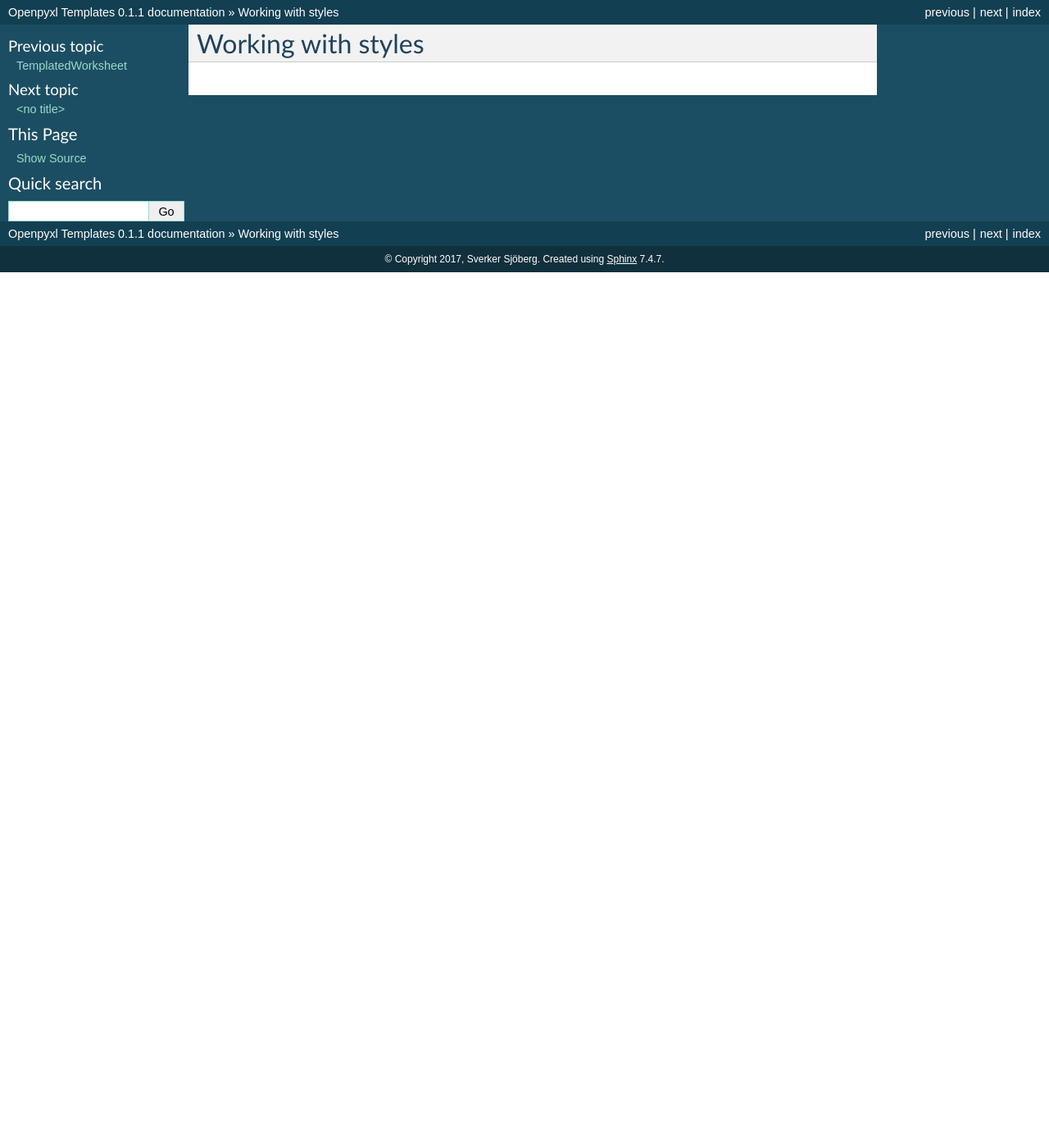
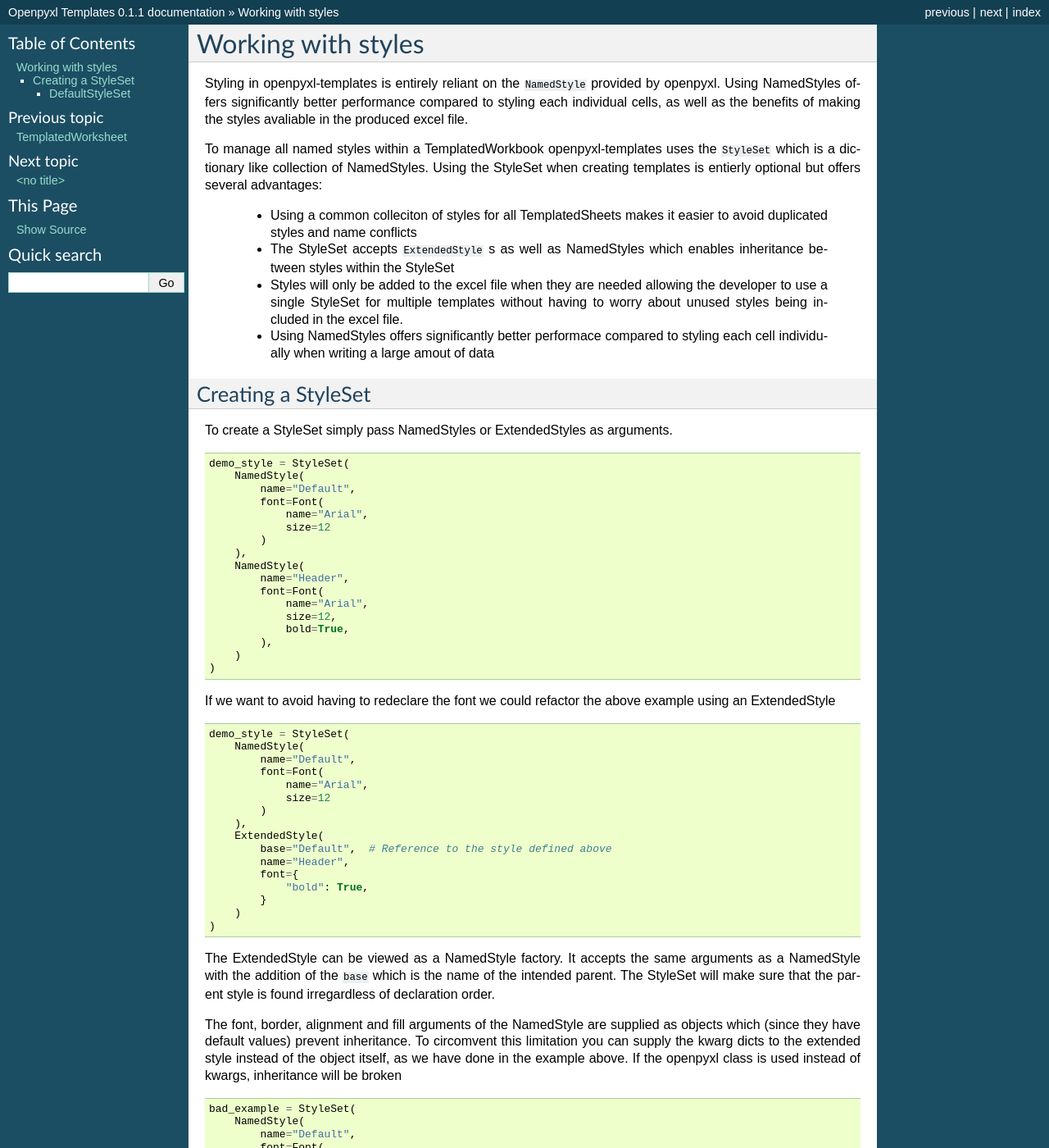
Before and after one commit to SverkerSbrg/openpyxl-templates, a Sphinx documentation site: the page built from docs/styles.rst, in a window 1280 px wide and 1400 px high. Shown: the whole window at 82% size. Built offline with Sphinx 7.4.7, drawn with Linux system fonts in a browser that asks for light colours; pages that are not in the unit, such as notebooks, are missing from menus; some of the changed text lies outside the part shown.

Commit message:
docs update

```diff
--- /dev/null
+++ b/docs/examples/styles.py
@@ -0,0 +1,60 @@
+from openpyxl.styles import NamedStyle, Font
+
+from openpyxl_templates.styles import StyleSet, ExtendedStyle
+from openpyxl_templates.utils import SolidFill
+
+demo_style = StyleSet(
+    NamedStyle(
+        name="Default",
+        font=Font(
+            name="Arial",
+            size=12
+        )
+    ),
+    NamedStyle(
+        name="Header",
+        font=Font(
+            name="Arial",
+            size=12,
+            bold=True,
+        ),
+    )
+)
+
+demo_style = StyleSet(
+    NamedStyle(
+        name="Default",
+        font=Font(
+            name="Arial",
+            size=12
+        )
+    ),
+    ExtendedStyle(
+        base="Default",  # Reference to the style defined above
+        name="Header",
+        font={
+            "bold": True,
+        }
+    )
+)
+
+bad_example = StyleSet(
+    NamedStyle(
+        name="Default",
+        font=Font(
+            name="Arial",
+            size=12
+        )
+    ),
+    ExtendedStyle(
+        base="Default",
+        name="Header",
+        font=Font(
+            # Openpyxl will set name="Calibri" by default which will override name="Arial and break inheritance.
+            bold=True
+        )
+    )
+)
+
+
+# Bad the font will be replaced entierly
--- a/docs/styles.rst
+++ b/docs/styles.rst
@@ -3,3 +3,49 @@
 ===================
 Working with styles
 ===================
+
+Styling in openpyxl-templates is entirely reliant on the ``NamedStyle`` provided by openpyxl. Using NamedStyles offers significantly better performance compared to styling each individual cells, as well as the benefits of making the styles avaliable in the produced excel file.
+
+To manage all named styles within a TemplatedWorkbook openpyxl-templates uses the ``StyleSet`` which is a dictionary like collection of NamedStyles. Using the StyleSet when creating templates is entierly optional but offers several advantages:
+
+ - Using a common colleciton of styles for all TemplatedSheets makes it easier to avoid duplicated styles and name conflicts
+ - The StyleSet accepts ``ExtendedStyle`` s as well as NamedStyles which enables inheritance between styles within the StyleSet
+ - Styles will only be added to the excel file when they are needed allowing the developer to use a single StyleSet for multiple templates without having to worry about unused styles being included in the excel file.
+ - Using NamedStyles offers significantly better performace compared to styling each cell individually when writing a large amout of data
+
+-------------------
+Creating a StyleSet
+-------------------
+
+To create a StyleSet simply pass NamedStyles or ExtendedStyles as arguments.
+
+.. literalinclude:: examples/styles.py
+    :lines: 6-22
+
+If we want to avoid having to redeclare the font we could refactor the above example using an ExtendedStyle
+
+.. literalinclude:: examples/styles.py
+    :lines: 24-39
+
+The ExtendedStyle can be viewed as a NamedStyle factory. It accepts the same arguments as a NamedStyle with the addition of the ``base`` which is the name of the intended parent. The StyleSet will make sure that the parent style is found irregardless of declaration order.
+
+The font, border, alignment and fill arguments of the NamedStyle are supplied as objects which (since they have default values) prevent inheritance. To circomvent this limitation you can supply the kwarg dicts to the extended style instead of the object itself, as we have done in the example above. If the openpyxl class is used instead of kwargs, inheritance will be broken
+
+.. literalinclude:: examples/styles.py
+    :lines: 41-56
+
+if a name is declared multiple times the last declaration will take precedence making it easy to modify an existing StyleSet. One common usage for this is to modify the DefaultStyleSet. Which is demonstrated below.
+
+
+'''''''''''''''
+DefaultStyleSet
+'''''''''''''''
+
+Openpyxl-templates includes a ``DefaultStyleSet`` which is used as a fallback for all TemplatedWorkbook. Many of the styles it declares (or their names) are required by the ``TableSheet``. The DefaultStyleSet is defined like this
+
+.. literalinclude:: ../openpyxl_templates/styles.py
+    :lines: 114-184
+
+If you which to modify the DefaultStyle you can easily replace any or all of the styles it contains by passing them as arguments to the constructor. Below we change the fill color of all headers by replacing the "Header" ExtendedStyle.
+
+ TODO: Example
```
Also changed, not shown: 3 other files.
